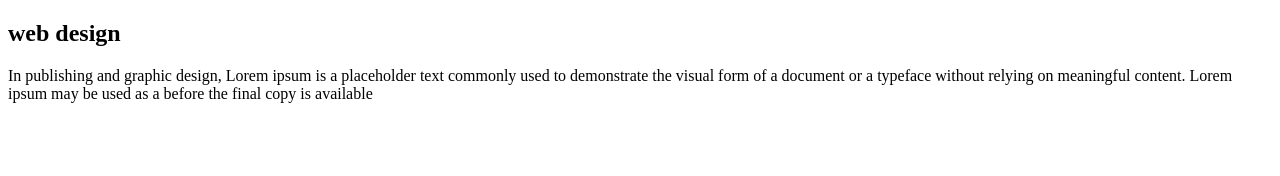
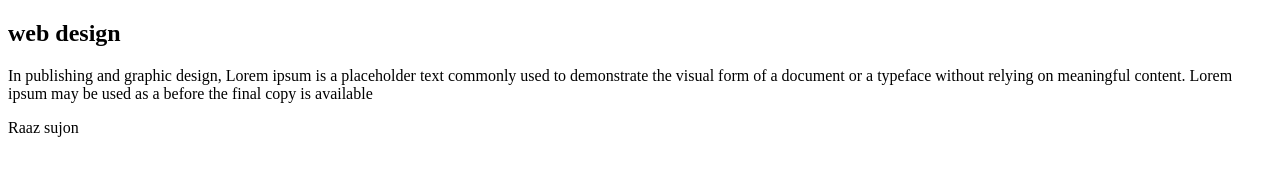
Before and after one commit to meharaaz/Raazweb, a plain HTML site: page index.html in a window 1280 px wide. Drawn offline with Linux system fonts and the light colour scheme.

Commit message:
Update index.html

```diff
--- a/index.html
+++ b/index.html
@@ -15,7 +15,7 @@
      form of a document or a typeface without relying on meaningful content. Lorem ipsum may be used as a
      before the final copy is available</p>
 
-
+<p>Raaz sujon</p>
 
 
 
```
